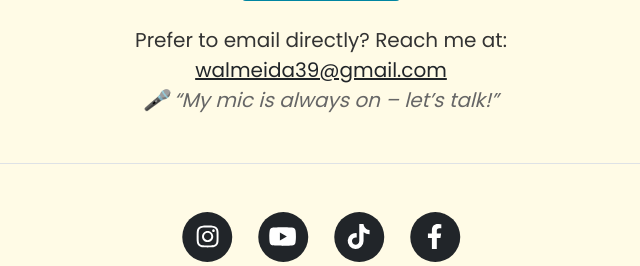
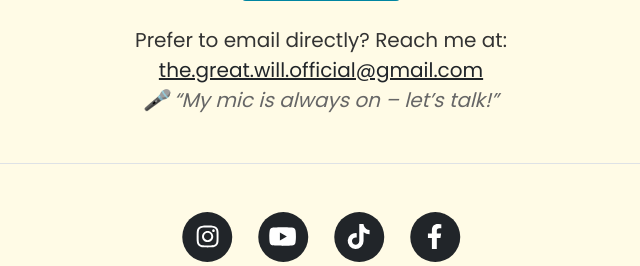
Before and after one commit to BradMGit/Power-of-Will, a Flask app: page /contact in a window 1280 px wide. Shown: the part 1390-1656 px from the top of the page, without its empty margins (319-959 px from the left). Run offline with Flask 3, Linux system fonts and the light colour scheme; some libraries are stand-ins or nearby versions.

Commit message:
Update to use William's new Gmail app password

```diff
--- a/templates/contact.html
+++ b/templates/contact.html
@@ -49,7 +49,7 @@
       <p class="mt-4 text-center">
         Prefer to email directly? Reach me at:
         <br />
-        <a href="mailto:walmeida39@gmail.com">walmeida39@gmail.com</a>
+        <a href="mailto:the.great.will.official@gmail.com">the.great.will.official@gmail.com</a>
         <br />
         <span style="font-style: italic; color: #666;">🎤 “My mic is always on – let’s talk!”</span>
       </p>
```
